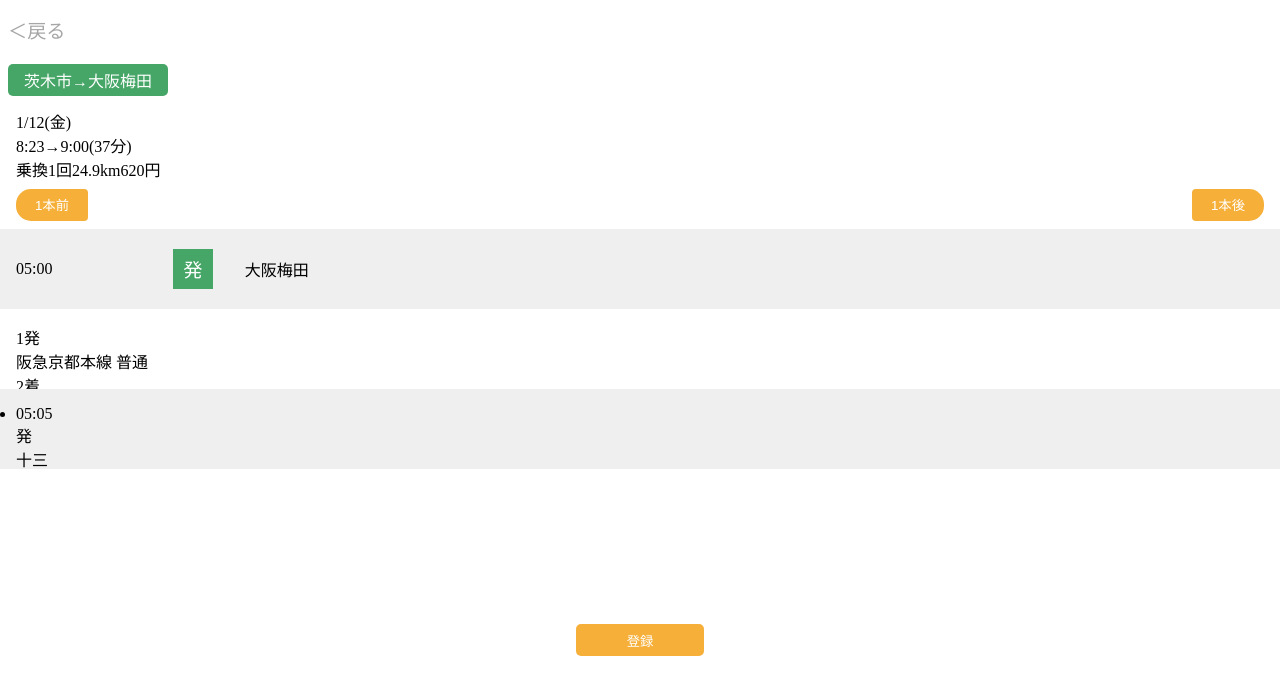
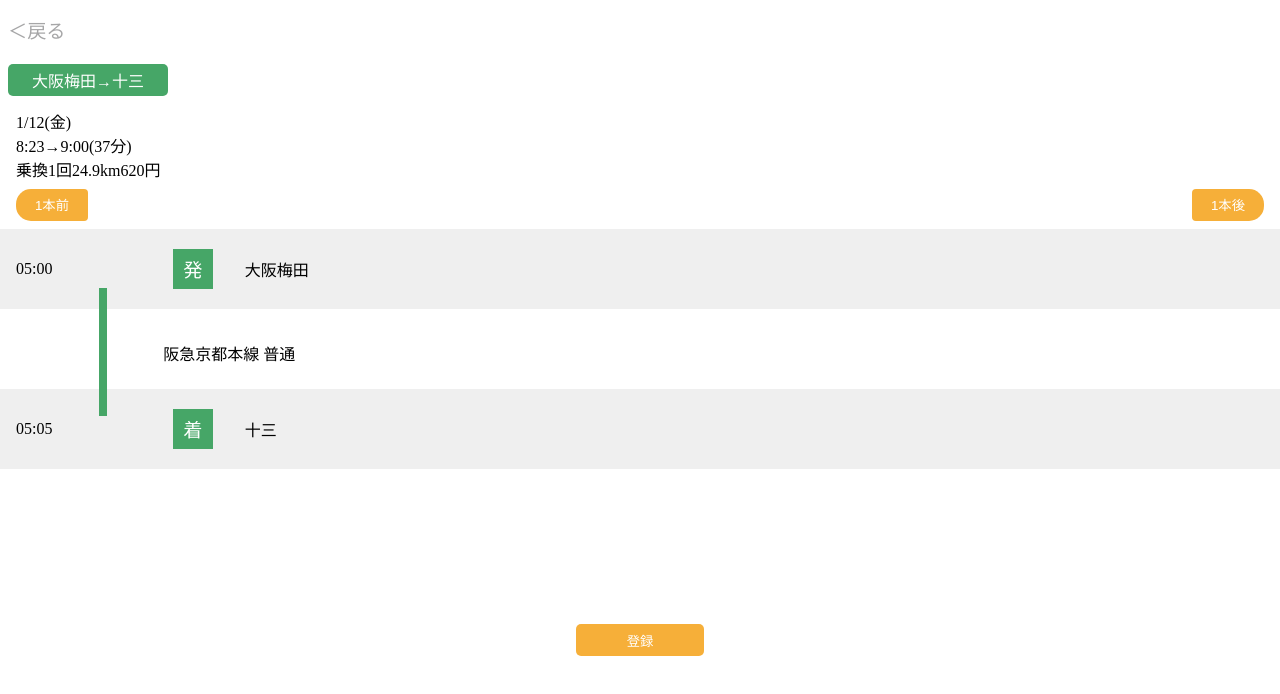
Before and after one commit to RikutoOgaki/teamapp, a Next.js app in the folder src/: page /register in a window 1280 px wide. Shown: the top 694 px of the page. Built offline with nearby package versions, Linux system fonts and the light colour scheme.

Commit message:
検索結果画面９割完成

```diff
--- a/src/pages/register/index.tsx
+++ b/src/pages/register/index.tsx
@@ -36,7 +36,7 @@ export default function Register() {
                 <div className={style.trainContents}>
                     <div className={style.trainBoxWrap}>
                         <div className={style.trainBox}>
-                            <p className={style.trainText}>茨木市<span>→</span>大阪梅田</p>
+                            <p className={style.trainText}>大阪梅田<span>→</span>十三</p>
                         </div>
                     </div>
                     <div className={style.trainData}>
@@ -66,19 +66,17 @@ export default function Register() {
                         {/* 路線の情報のデータ */}
                         <div className={style.detail}>
                             <ul className={style.acces}>
-                                <li>{starthome.id}発</li>
-                                <li>
+                                <li className={style.center}>
                                     <span className={style.line}></span>
-                                    <div>{starthome.train} {starthome.type}</div>
+                                    <p className={style.text}>{starthome.train} {starthome.type}</p>
                                 </li>
-                                <li>{endhome.id}着</li>
                             </ul>
                         </div>
 
                         {/* 着に関するデータ */}
                         <div className={style.end}>
                             <ul className={style.time}><li>{endhome.time}</li></ul>
-                            <p className={style.tag}>発</p>
+                            <p className={style.tag}>着</p>
                             <div>
                                 <p>{endhome.endhome}</p>
                             </div>
--- a/src/styles/register/index.module.scss
+++ b/src/styles/register/index.module.scss
@@ -115,11 +115,29 @@
             width: 100%;
             height: 5rem;
             background-color: #ffffff;
-            padding: 1rem;
 
             .acces {
                 list-style: none;
+                padding-left: 5.2rem;
 
+                .center {
+                    display: flex;
+                    position: relative;
+
+                    .line {
+                        display: block;
+                        width: .5rem;
+                        height: 8rem;
+                        background-color: #46A667;
+                        position: absolute;
+                        top: -1.3rem;
+                        left: 1rem;
+                    }
+
+                    .text {
+                        padding: 2rem 5rem 0 5rem;
+                    }
+                }
             }
         }
 
@@ -128,6 +146,26 @@
             height: 5rem;
             background-color: #efefef;
             padding: 1rem;
+            display: flex;
+            gap: 2rem;
+            justify-content: flex-start;
+            align-items: center;
+
+            .time {
+                list-style: none;
+                width: 10%;
+            }
+
+            .tag {
+                width: 2.5rem;
+                height: 2.5rem;
+                background-color: #46A667;
+                color: #ffffff;
+                display: flex;
+                justify-content: center;
+                align-items: center;
+                font-size: 1.2rem;
+            }
         }
     }
 
```
